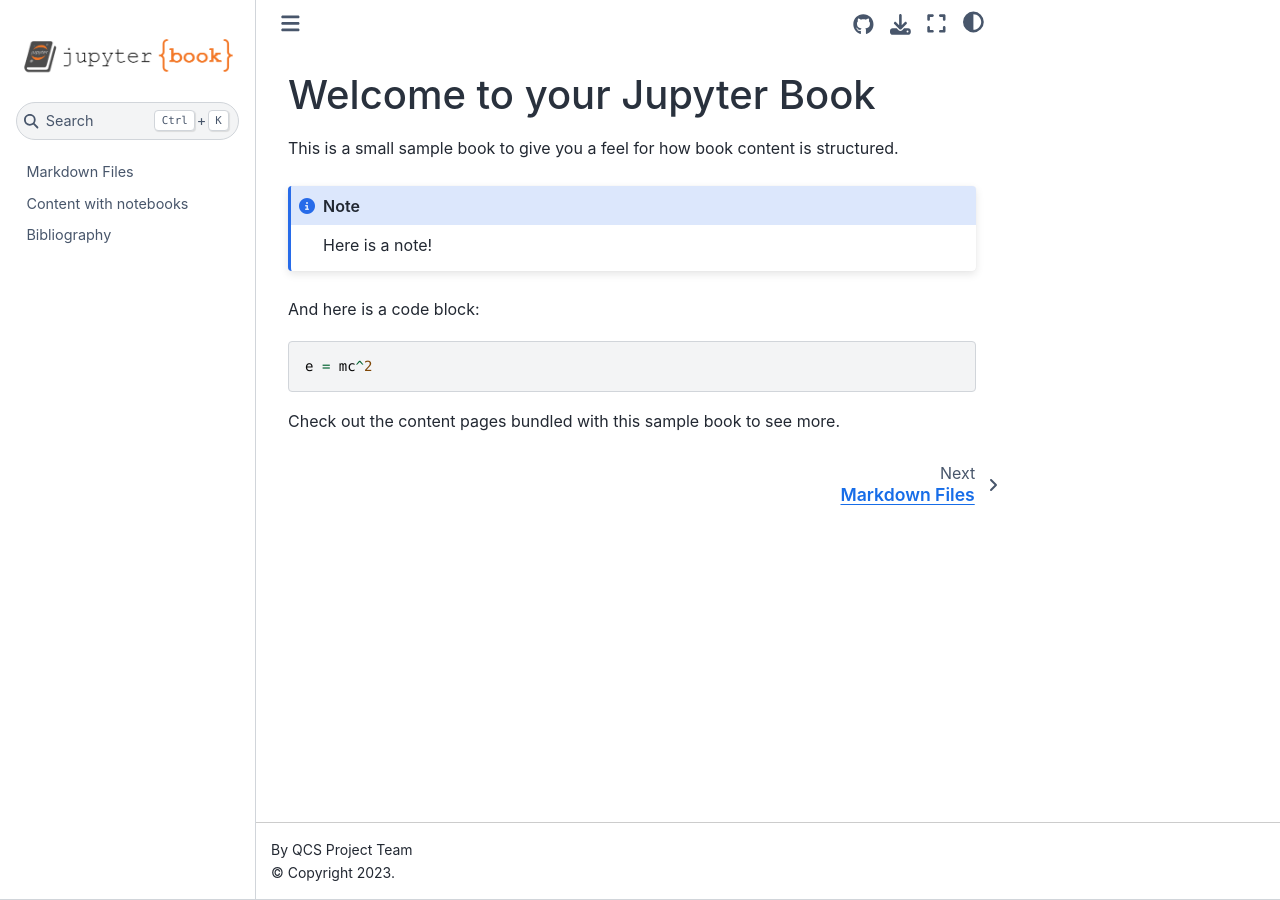
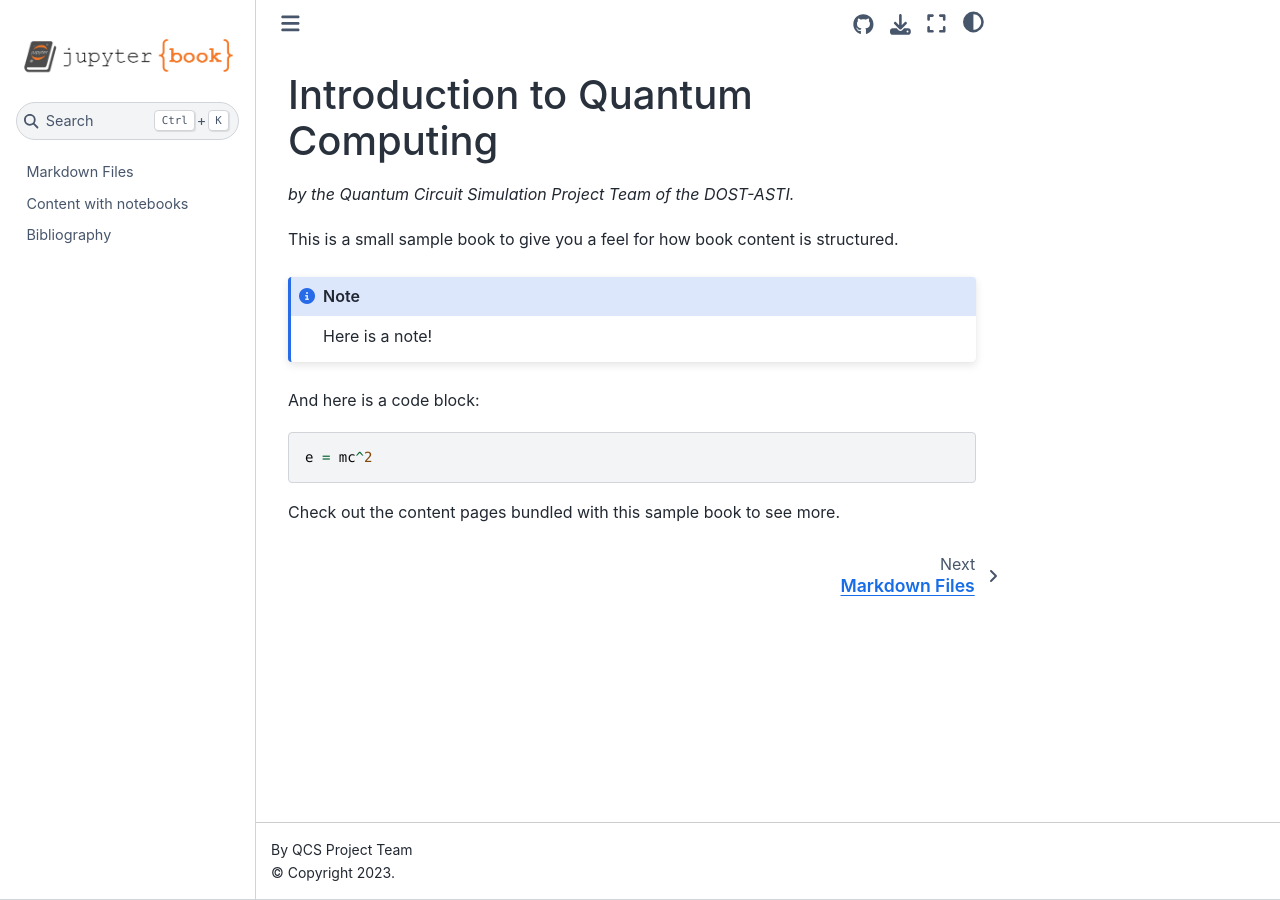
Before and after one commit to jaaborot/introduction-to-quantum-computing, a Jupyter Book: the page built from index.md, in a window 1280 px wide. Built offline with Jupyter Book 1.0.4 settings and Sphinx 7.4.7 and the Sphinx Book theme 1.1.4, drawn with Linux system fonts in a browser that asks for light colours.

Commit message:
Updated the title of the book

```diff
--- a/index.md
+++ b/index.md
@@ -1,4 +1,5 @@
-# Welcome to your Jupyter Book
+# Introduction to Quantum Computing
+*by the Quantum Circuit Simulation Project Team of the DOST-ASTI.*
 
 This is a small sample book to give you a feel for how book content is
 structured.
```
